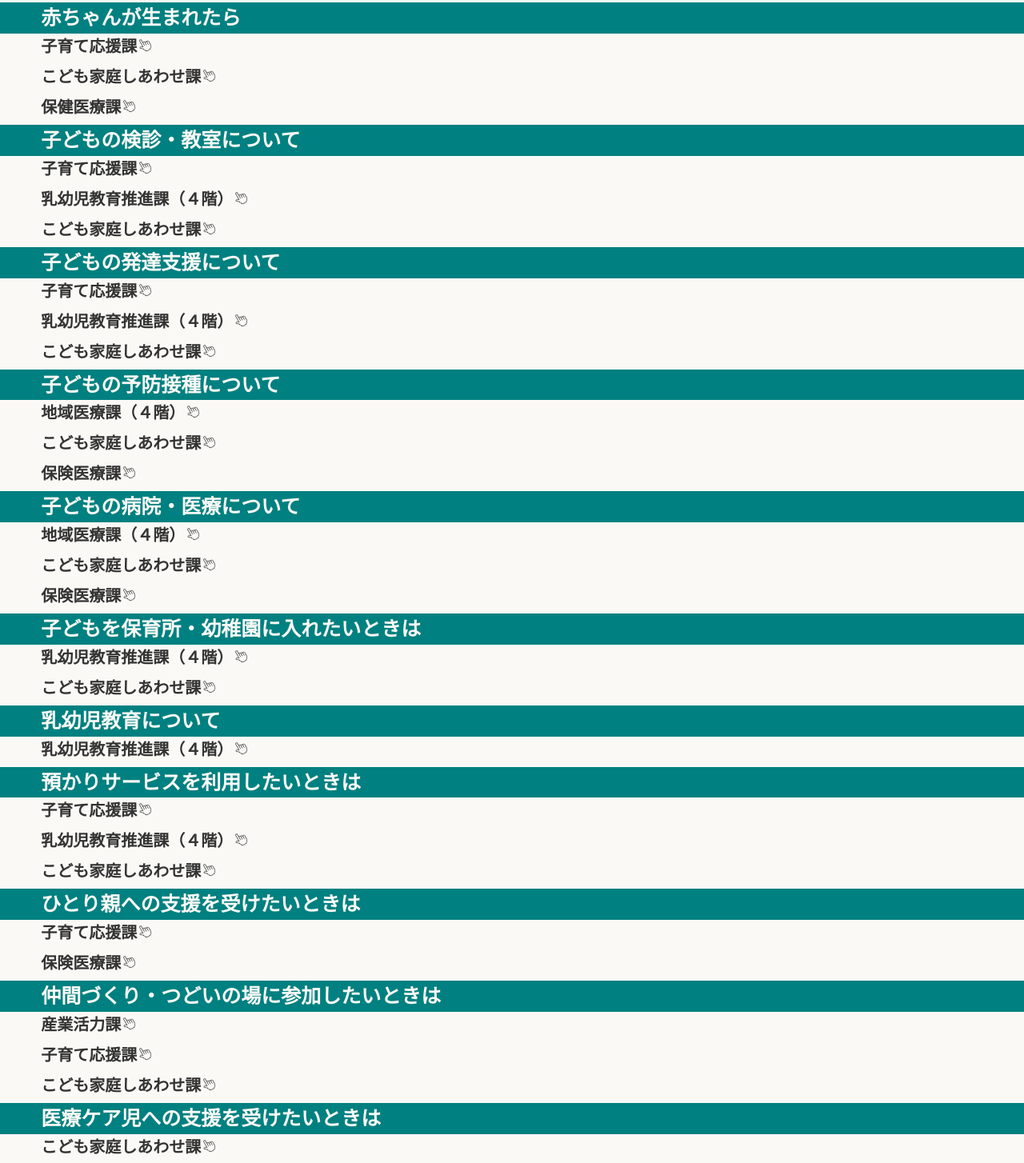
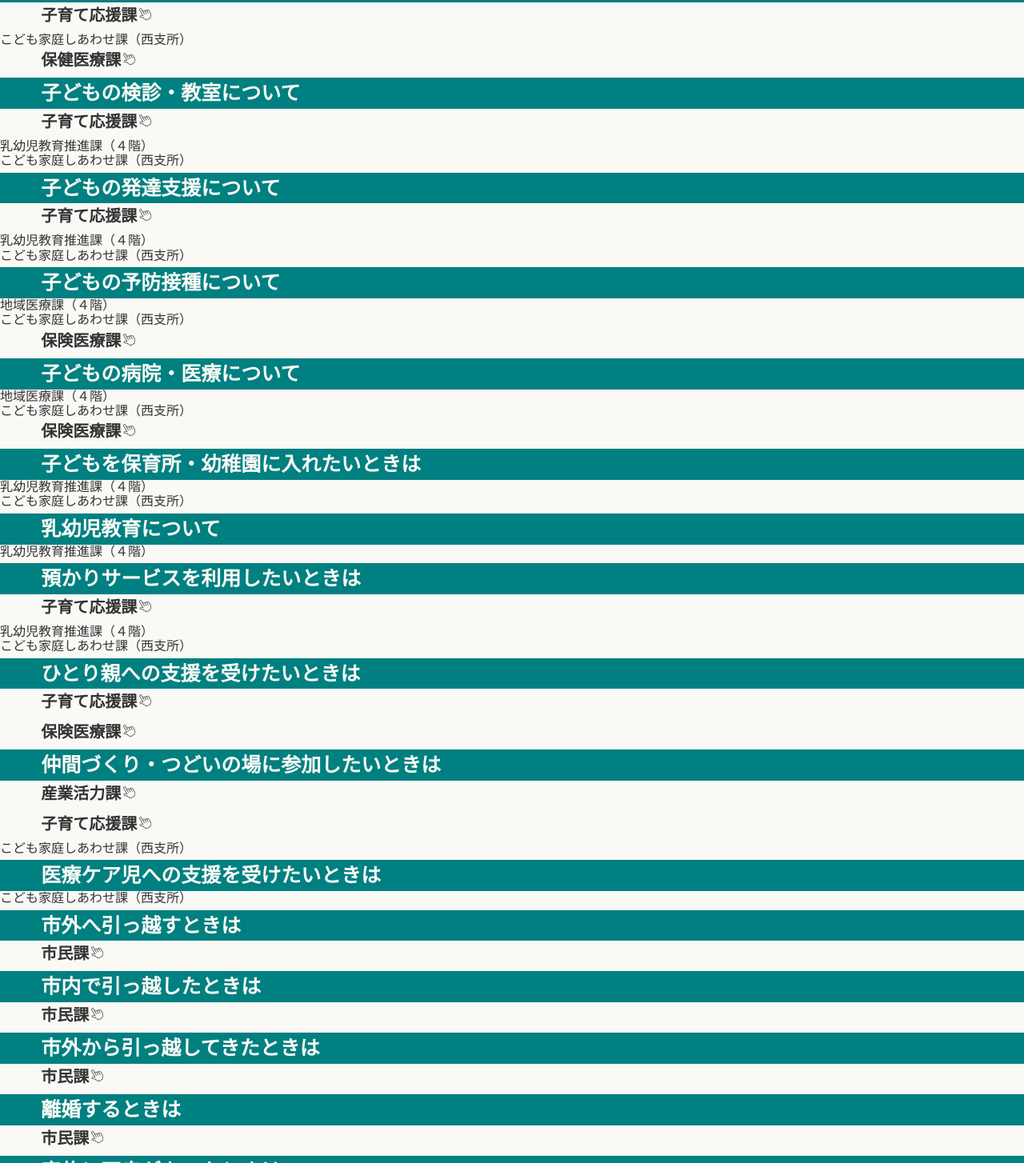
Before and after one commit to e9245/maizuru, a plain HTML site: page mokuteki.html in a window 1280 px wide. Shown: the part 588-2042 px from the top of the page at 80% size. Drawn offline with Linux system fonts and the light colour scheme; some packages are replaced by stand-ins of ours.

Commit message:
目的別

```diff
--- a/mokuteki.html
+++ b/mokuteki.html
@@ -35,59 +35,59 @@
             <h2>赤ちゃんがほしい</h2>
             <ul>
                 <li><a href="舞鶴庁舎/1F/TOP/MAP/kosodateouen.html">子育て応援課</a></li>
-                <li><a href="">こども家庭しあわせ課</a></li>
+                こども家庭しあわせ課（西支所）<br>
                 <li><a href="舞鶴庁舎/1F/TOP/MAP/hokeniryou.html">保健医療課</a></li>
             </ul>
             <h2>赤ちゃんができたら</h2>
             <ul>
                 <li><a href="舞鶴庁舎/1F/TOP/MAP/kosodateouen.html">子育て応援課</a></li>
-                <li><a href="">こども家庭しあわせ課</a></li>
+                こども家庭しあわせ課（西支所）<br>
                 <li><a href="舞鶴庁舎/1F/TOP/MAP/hokeniryou.html">保健医療課</a></li>
             </ul>
             <h2>赤ちゃんが生まれたら</h2>
             <ul>
                 <li><a href="舞鶴庁舎/1F/TOP/MAP/kosodateouen.html">子育て応援課</a></li>
-                <li><a href="">こども家庭しあわせ課</a></li>
+                こども家庭しあわせ課（西支所）<br>
                 <li><a href="舞鶴庁舎/1F/TOP/MAP/hokeniryou.html">保健医療課</a></li>
             </ul>
             <h2>子どもの検診・教室について</h2>
             <ul>
-                <li><a href="">子育て応援課</a></li>
-                <li><a href="">乳幼児教育推進課（４階）</a></li>
-                <li><a href="舞鶴庁舎/1F/TOP/MAP/hokeniryou.html">こども家庭しあわせ課</a></li>
+                <li><a href="舞鶴庁舎/1F/TOP/MAP/kosodateouen.html">子育て応援課</a></li>
+                乳幼児教育推進課（４階）<br>
+                こども家庭しあわせ課（西支所）<br>
             </ul>
             <h2>子どもの発達支援について</h2>
             <ul>
                 <li><a href="舞鶴庁舎/1F/TOP/MAP/kosodateouen.html">子育て応援課</a></li>
-                <li><a href="">乳幼児教育推進課（４階）</a></li>
-                <li><a href="">こども家庭しあわせ課</a></li>
+                乳幼児教育推進課（４階）<br>
+                こども家庭しあわせ課（西支所）<br>
             </ul>
             <h2>子どもの予防接種について</h2>
             <ul>
-                <li><a href="">地域医療課（４階）</a></li>
-                <li><a href="">こども家庭しあわせ課</a></li>
+                地域医療課（４階）<br>
+                こども家庭しあわせ課（西支所）<br>
                 <li><a href="舞鶴庁舎/1F/TOP/MAP/hokeniryou.html">保険医療課</a></li>
             </ul>
             <h2>子どもの病院・医療について</h2>
             <ul>
-                <li><a href="">地域医療課（４階）</a></li>
-                <li><a href="">こども家庭しあわせ課</a></li>
+                地域医療課（４階）<br>
+                こども家庭しあわせ課（西支所）<br>
                 <li><a href="舞鶴庁舎/1F/TOP/MAP/hokeniryou.html">保険医療課</a></li>
             </ul>
             <h2>子どもを保育所・幼稚園に入れたいときは</h2>
             <ul>
-                <li><a href="">乳幼児教育推進課（４階）</a></li>
-                <li><a href="">こども家庭しあわせ課</a></li>
+                乳幼児教育推進課（４階）<br>
+                こども家庭しあわせ課（西支所）<br>
             </ul>
             <h2>乳幼児教育について</h2>
             <ul>
-                <li><a href="">乳幼児教育推進課（４階）</a></li>
+                乳幼児教育推進課（４階）<br>
             </ul>
             <h2>預かりサービスを利用したいときは</h2>
             <ul>
                 <li><a href="舞鶴庁舎/1F/TOP/MAP/kosodateouen.html">子育て応援課</a></li>
-                <li><a href="">乳幼児教育推進課（４階）</a></li>
-                <li><a href="">こども家庭しあわせ課</a></li>
+                乳幼児教育推進課（４階）<br>
+                こども家庭しあわせ課（西支所）<br>
             </ul>
             <h2>ひとり親への支援を受けたいときは</h2>
             <ul>
@@ -98,11 +98,11 @@
             <ul>
                 <li><a href="舞鶴庁舎/2F/TOP/MAP/sangyoukatsuryoku.html">産業活力課</a></li>
                 <li><a href="舞鶴庁舎/1F/TOP/MAP/kosodateouen.html">子育て応援課</a></li>
-                <li><a href="">こども家庭しあわせ課</a></li>
+                こども家庭しあわせ課（西支所）<br>
             </ul>
             <h2>医療ケア児への支援を受けたいときは</h2>
             <ul>
-                <li><a href="">こども家庭しあわせ課</a></li>
+                こども家庭しあわせ課（西支所）<br>
             </ul>
             <h2>市外へ引っ越すときは</h2>
             <ul>
```
